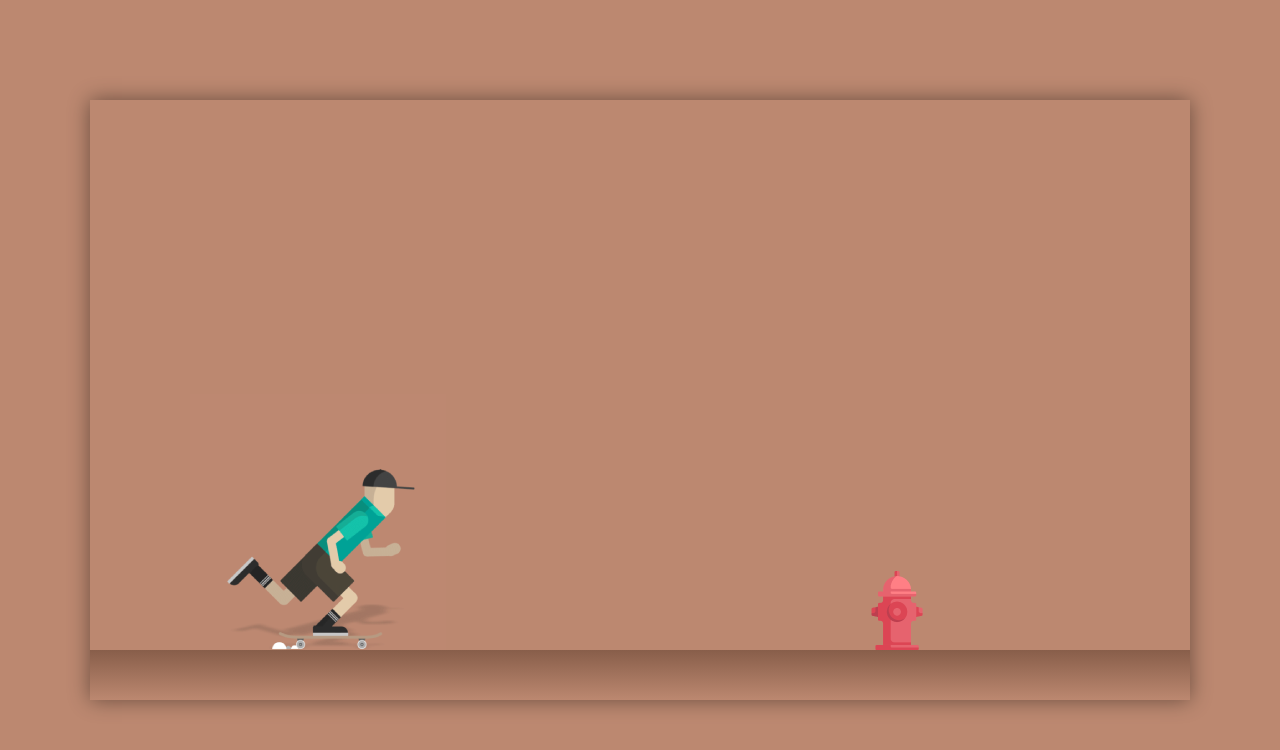
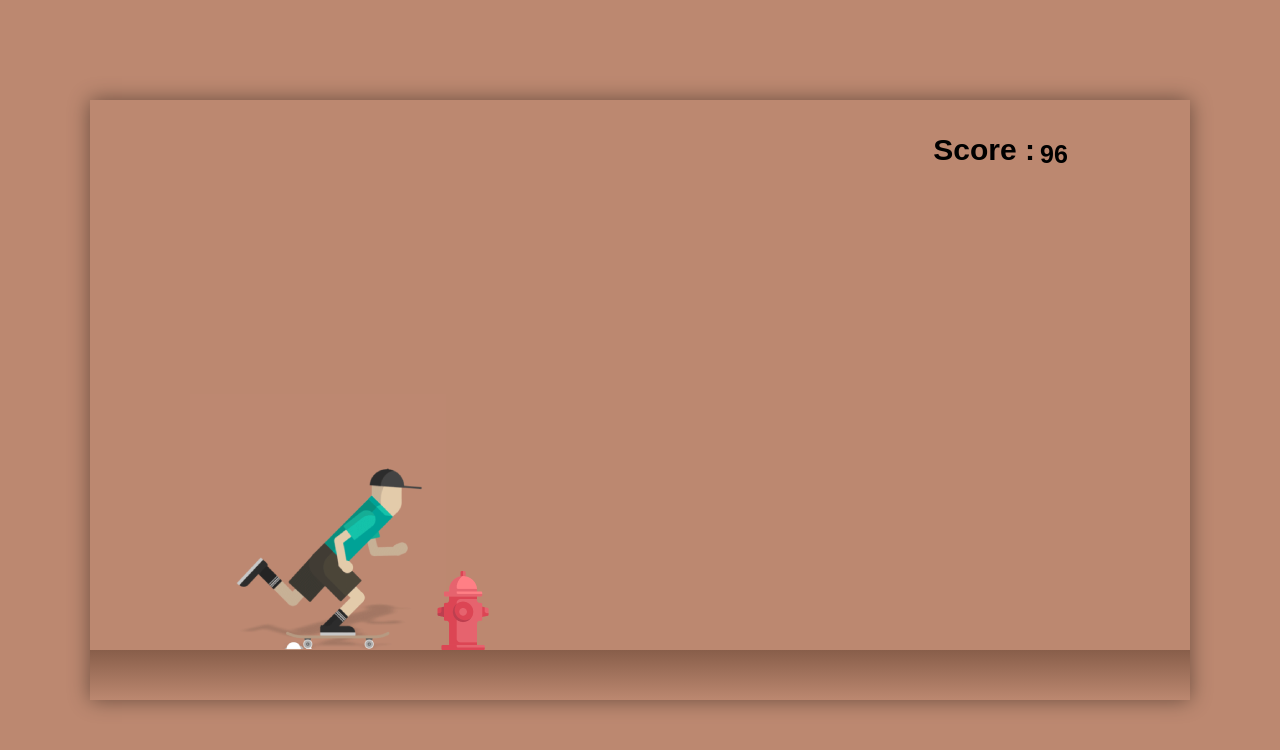
Before and after one commit to jorgeruizm94/SkateboardingVancity.github.io, a plain HTML site: page Prueba/index.html in a window 1280 px wide. Drawn offline with Linux system fonts and the light colour scheme.

Commit message:
changes 2

```diff
--- a/Prueba/index.html
+++ b/Prueba/index.html
@@ -6,13 +6,13 @@
     <meta http-equiv="X-UA-Compatible" content="IE=edge">
     <meta name="viewport" content="width=device-width, initial-scale=1.0">
     <title>Skating Vancity</title>
-
     <link rel="stylesheet" href="style.css">
 
 </head>
 
 <body>
     <div id="container">
+        <div id="scoreBox"> <span> Score : </span> <span id='score'>0</span></div>
         <div id="character-box">
             <div id="character"></div>
         </div>
--- a/Prueba/scripts.js
+++ b/Prueba/scripts.js
@@ -1,24 +1,66 @@
-const character = document.getElementById('character-box');
+const characterBox = document.getElementById('character-box');
         const block = document.getElementById('block');
+        const character = document.getElementById('character');
+
+
+
+        let gameover = new Audio('gameover.wav');
+        let music = new Audio('Battles.mp3');
+        let jumpMusic=new Audio('jump.wav');
+
+        let score = document.getElementById('score');
+        let scoreIncrease = 0;
+
+        music.loop = true;
+        music.play();
+        music.volume=0.5;
+
         document.addEventListener('click', jump);
         function jump() {
-            if (character.classList == 'jump') {
+            if (characterBox.classList == 'jump') {
                 return;
             }
-            character.classList.add('jump');
+            characterBox.classList.add('jump');
+            jumpMusic.play();
+
             setTimeout(() => {
-                character.classList.remove('jump');
-            }, 500);
+                characterBox.classList.remove('jump');
+                jumpMusic.paused();
+                jumpMusic.currentTime=0;
+
+
+            }, 700);
 
         }
+
+        let flag = 1;
         function check() {
 
             let blockleft = parseInt(window.getComputedStyle(block).getPropertyValue('left'));
-            let characterbottom = parseInt(window.getComputedStyle(character).getPropertyValue('bottom'));
-            if (blockleft > 50 && blockleft < 300 && characterbottom <= 150) {
-                alert('Try Again!');
+            let characterbottom = parseInt(window.getComputedStyle(characterBox).getPropertyValue('bottom'));
+
+            if (blockleft > 30 && blockleft < 336 && characterbottom <= 150) {
+
+                music.pause();
+                block.style.animationPlayState = 'paused';
+                character.style.animationPlayState = 'paused';
+                characterBox.style.animationPlayState = 'paused';
+                jumpMusic.muted=true;
+
+
+                if (flag == 1) {
+                    gameover.play();
+                    flag++;
+                }
+
 
             }
+            else {
+
+                scoreIncrease++;
+                score.innerHTML = scoreIncrease;
+            }
+
 
         }
 
--- a/Prueba/style.css
+++ b/Prueba/style.css
@@ -19,6 +19,36 @@ body {
     overflow: hidden;
 }
 
+#scoreBox {
+    font-size: 30px;
+    font-family: Arial, Helvetica, sans-serif;
+
+    display: flex;
+    justify-content: end;
+    align-items: center;
+    padding: 30px 0px;
+    color: black;
+    font-weight: bold;
+
+
+
+
+}
+
+#score {
+    width: 150px;
+    text-align: left;
+    margin-left: 5px;
+    font-size: 25px;
+    margin-top: 10px;
+
+
+}
+
+span {
+    z-index: 3;
+}
+
 #character-box {
     height: 256px;
     width: 256px;
@@ -37,7 +67,7 @@ body {
 
 #block {
     height: 80px;
-    width: 80px;
+    width: 70px;
     background: url(Hydrant.png);
     position: absolute;
     bottom: 50px;
@@ -54,7 +84,7 @@ body {
 }
 
 .jump {
-    animation: character-box-jump .5s linear;
+    animation: character-box-jump .7s linear;
 }
 
 @keyframes character-animate {
@@ -96,12 +126,12 @@ body {
 
 @keyframes block-animate {
     0% {
-        left: 1200px;
+        left: 1300px;
 
     }
 
     100% {
-        left: -100px;
+        left: -200px;
 
     }
 
```
Also changed, not shown: 3 other files.
